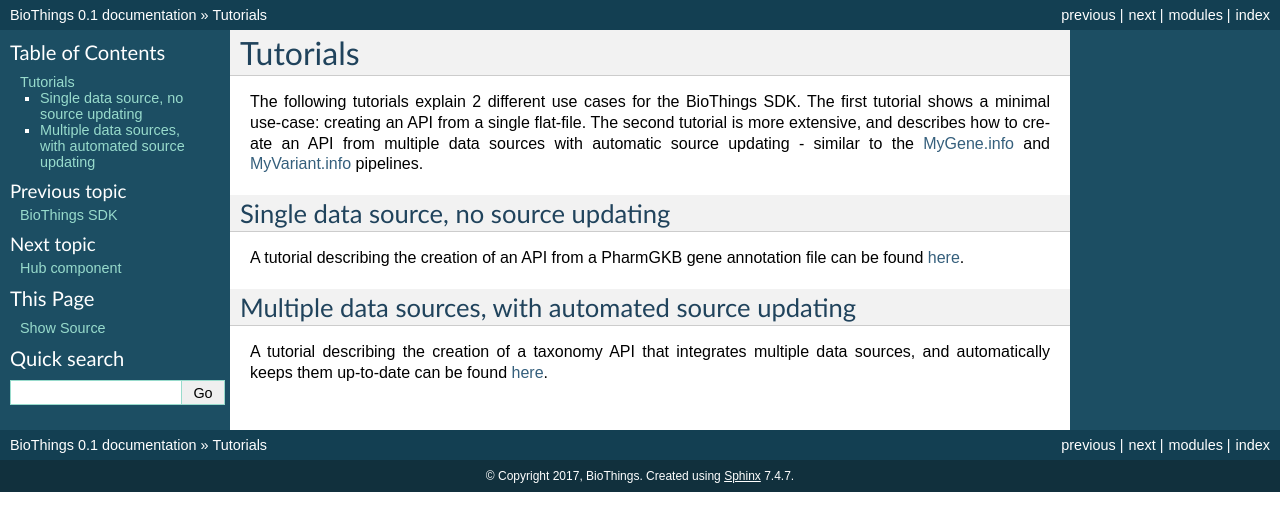
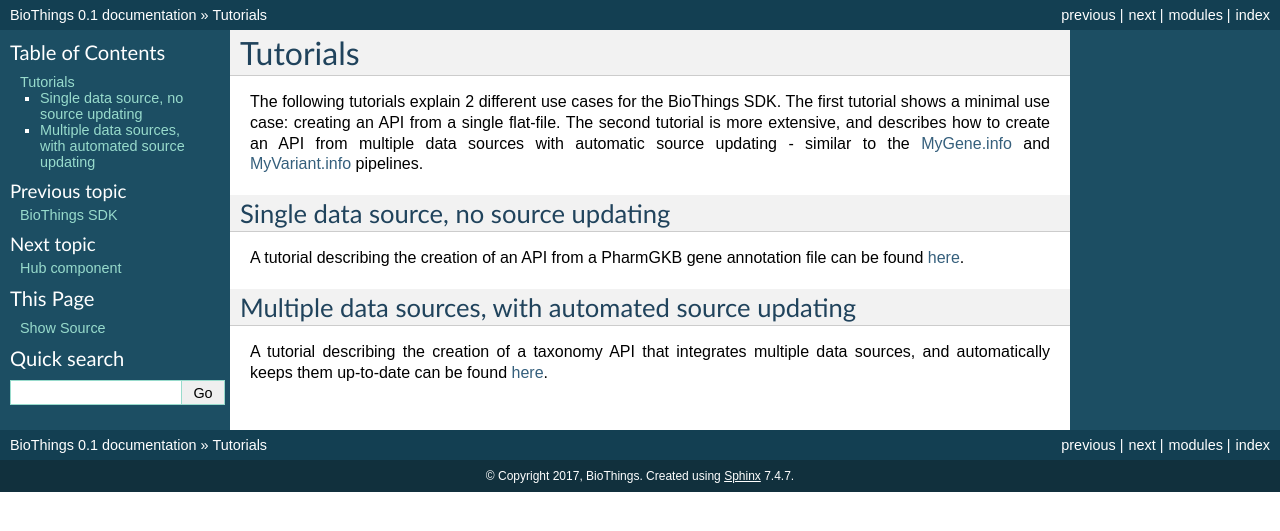
Before and after one commit to biothings/biothings.api, a Sphinx documentation site: the page built from docs/doc/tutorial.rst, in a window 1280 px wide. Shown: the top 531 px of the page. Built offline with Sphinx 7.4.7, drawn with Linux system fonts in a browser that asks for light colours.

```diff
--- a/docs/doc/tutorial.rst
+++ b/docs/doc/tutorial.rst
@@ -2,7 +2,7 @@
 Tutorials
 #########
 
-The following tutorials explain 2 different use cases for the BioThings SDK.  The first tutorial shows a minimal use-case: creating an API from a single flat-file.  The second tutorial is more extensive, and describes how to create an API from multiple data sources with automatic source updating - similar to the `MyGene.info <https://mygene.info>`_ and `MyVariant.info <https://myvariant.info>`_ pipelines.
+The following tutorials explain 2 different use cases for the BioThings SDK.  The first tutorial shows a minimal use case: creating an API from a single flat-file.  The second tutorial is more extensive, and describes how to create an API from multiple data sources with automatic source updating - similar to the `MyGene.info <https://mygene.info>`_ and `MyVariant.info <https://myvariant.info>`_ pipelines.
 
 Single data source, no source updating
 --------------------------------------
```
